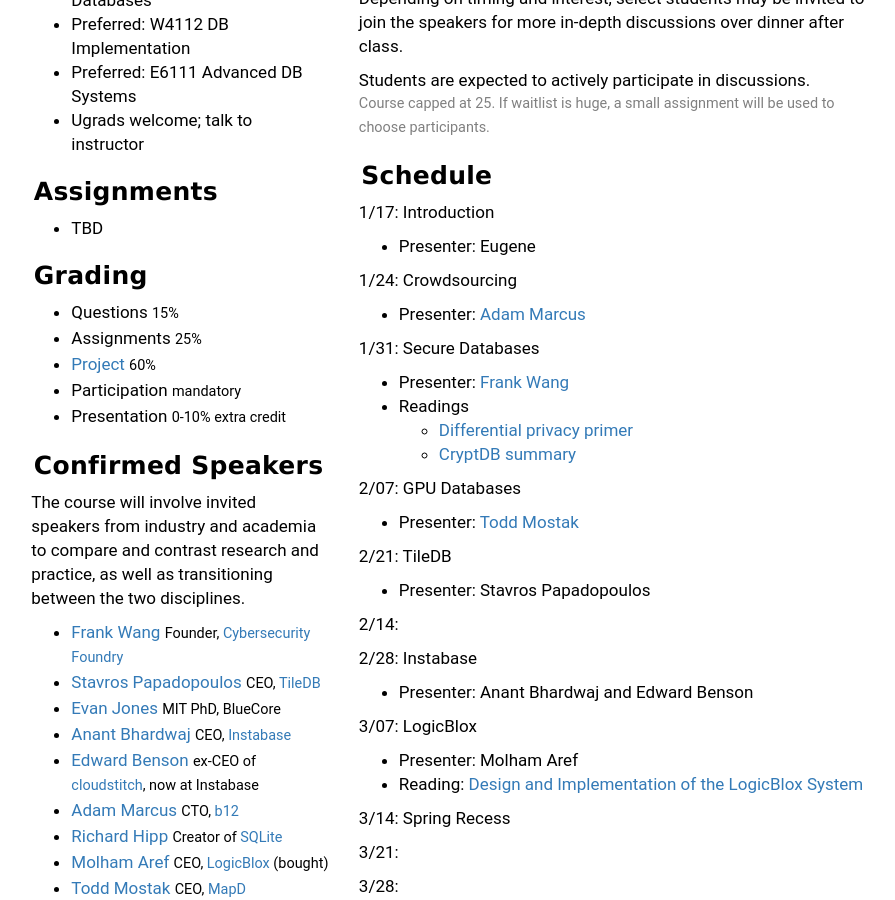
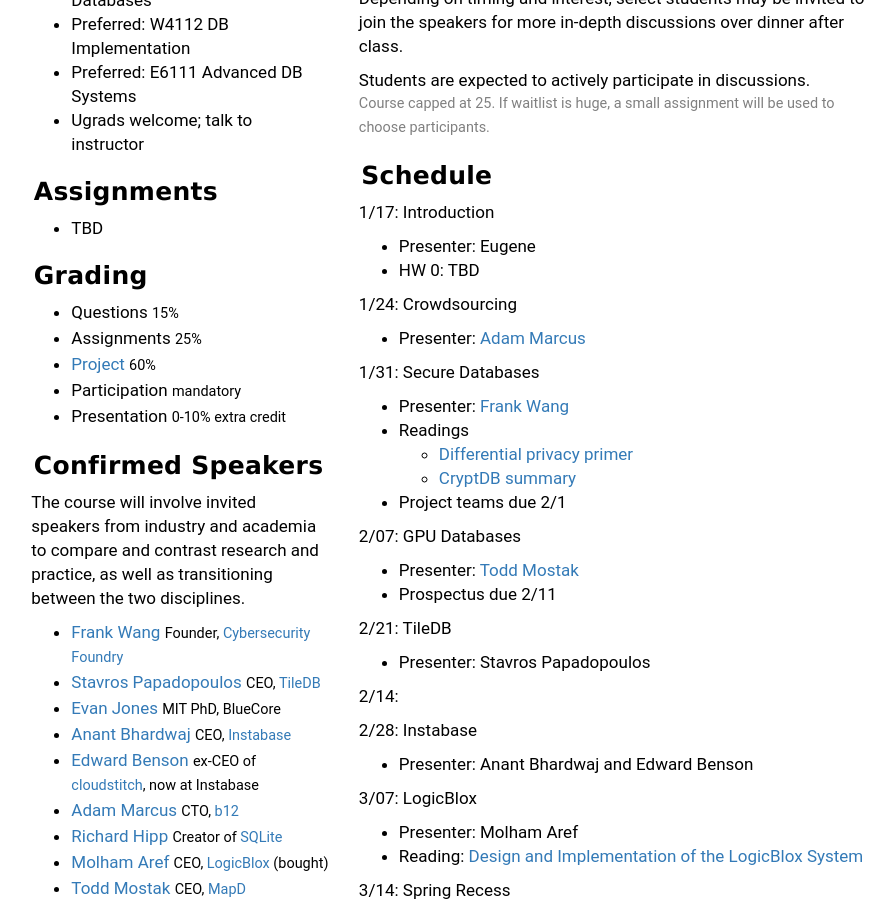
Before and after one commit to columbiadb/columbiadb.github.io, a Jekyll site: the page built from index.md, in a window 1280 px wide and 900 px high, scrolled down 467 px. Shown: the whole window, without its empty margins (187-1082 px from the left). Built offline with Jekyll 4.4.1, drawn with Linux system fonts in a browser that asks for light colours; some of the changed lines change nothing that is shown.

Commit message:
lazy commit msg

```diff
--- a/index.md
+++ b/index.md
@@ -18,6 +18,7 @@
 
 1/17: Introduction
 * Presenter: Eugene
+* HW 0: TBD
 
 1/24: Crowdsourcing
 * Presenter: [Adam Marcus](http://marcua.net/)
@@ -27,9 +28,12 @@
 * Readings
   * [Differential privacy primer](https://people.eecs.berkeley.edu/~stephentu/writeups/6885-lec20-b.pdf)
   * [CryptDB summary](https://mshcruz.wordpress.com/2016/06/24/summary-cryptdb/)
+* Project teams due 2/1
+
 
 2/07: GPU Databases
 * Presenter: [Todd Mostak](https://www.mapd.com)
+* Prospectus due 2/11
 
 2/21: TileDB
 * Presenter: Stavros Papadopoulos
@@ -60,24 +64,3 @@
 * Reading: TBA
 
 4/25: Project presentations
-
-<!--
-{: .schedule .table  :}
-|  Day | Presenter | Papers                                                                      | Notes/Due |
-|------|-----------|-----------------------------------------------------------------------------|--|
-| 1/17 | Eugene    | Introduction                                                 |  |
-| 1/24 | Eugene    |                                                              |  |
-| 1/31 | Eugene    |                                                              |  |
-| 2/07 | Eugene    |                                                              |  |
-| 2/14 | Eugene    |                                                              |  |
-| 2/21 | Eugene    |                                                              |  |
-| 2/28 | Eugene    |                                                              |  |
-| 3/07 | Eugene    |                                                              |  |
-| 3/14 | Eugene    |                                                              |  |
-| 3/21 | Eugene    |                                                              |  |
-| 3/28 | Eugene    |                                                              |  |
-| 4/04 | Eugene    |                                                              |  |
-| 4/11 | Eugene    |                                                              |  |
-| 4/18 | Eugene    |                                                              |  |
-| 4/25 | Eugene    | Project Presentations                                        |  |
--->
```
